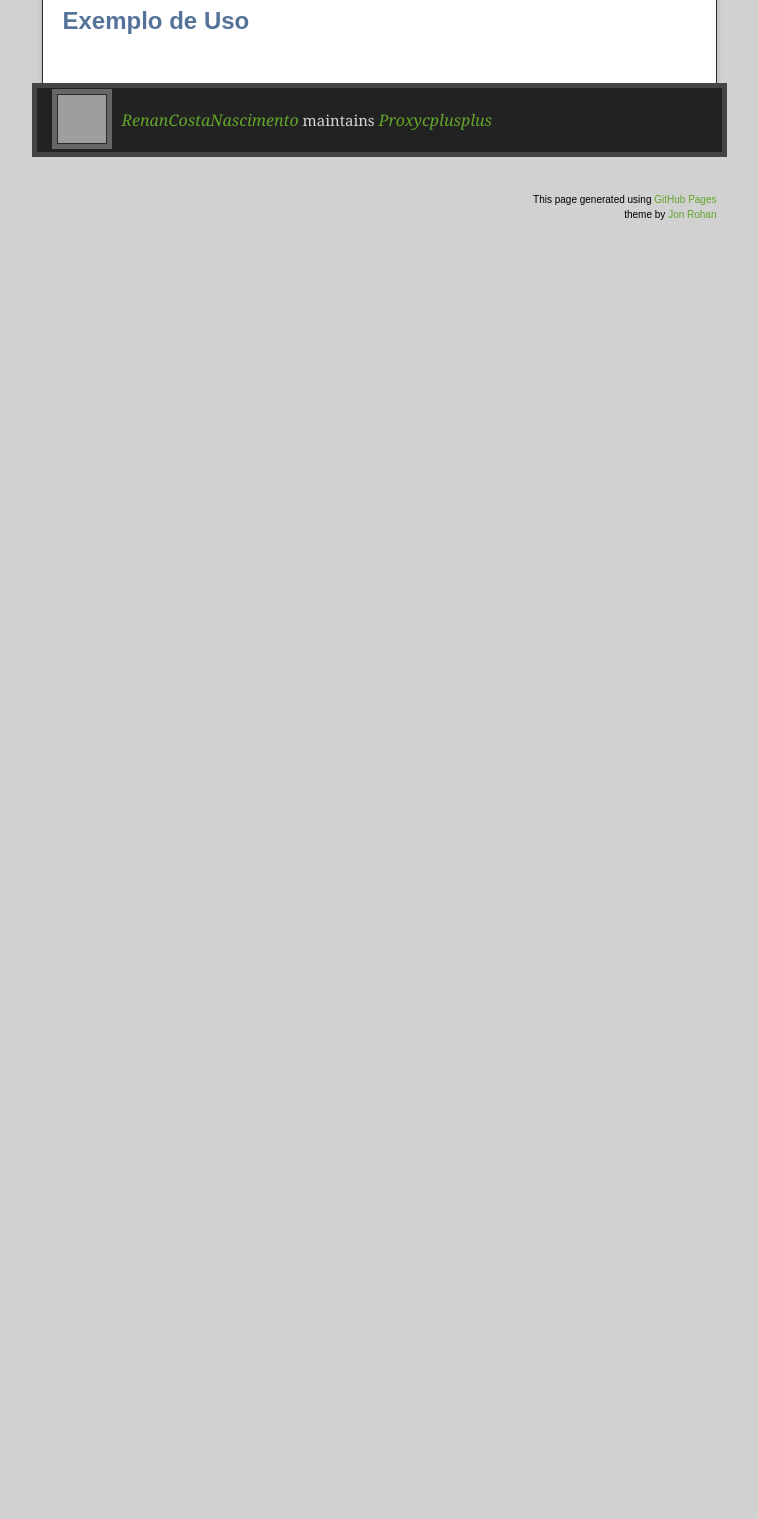
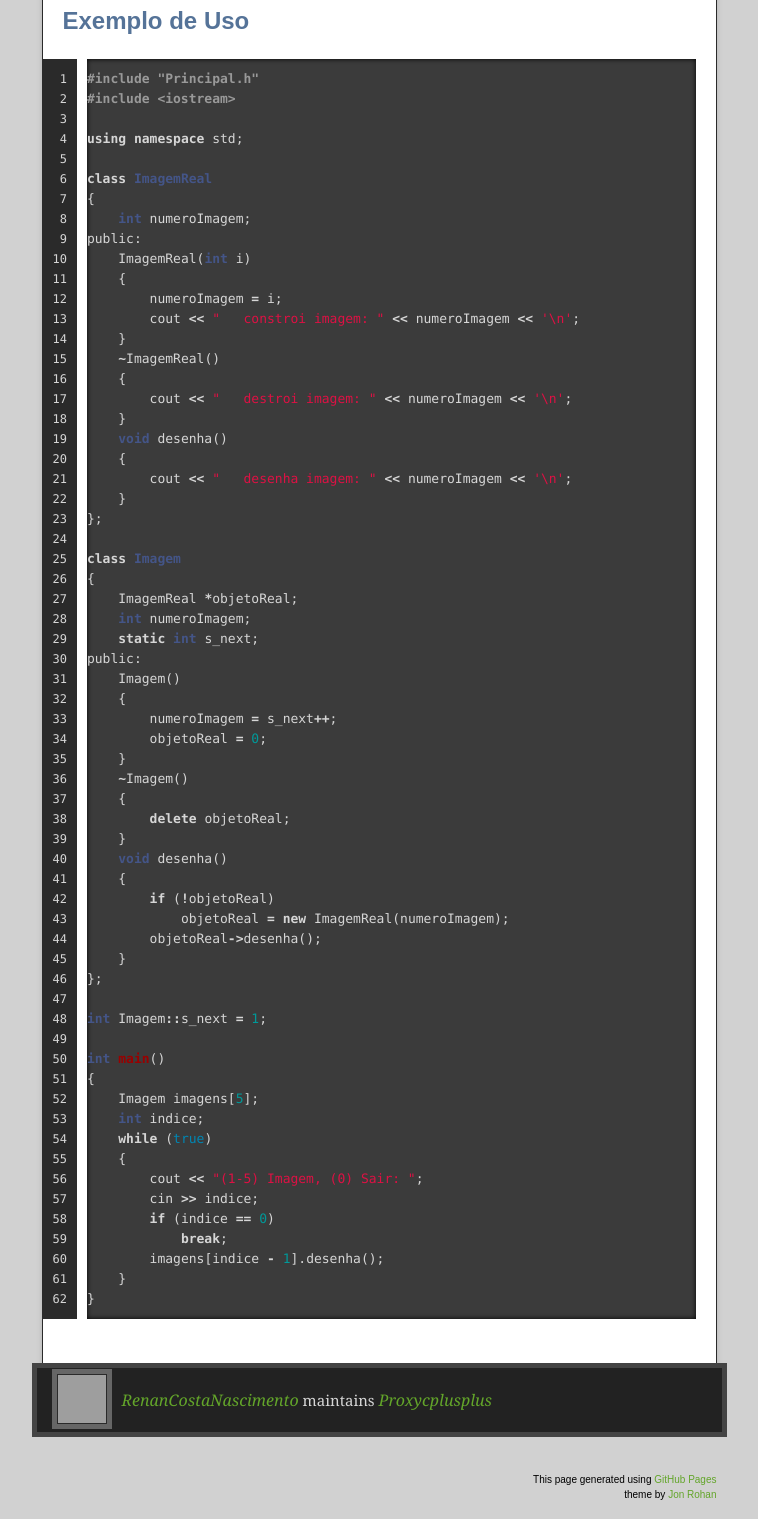
Before and after one commit to RenanCostaNascimento/ProxyCPlusPlus, a plain HTML site: page index.html in a window 1280 px wide. Shown: the part 1551-3070 px from the top of the page, without its empty margins (261-1019 px from the left). Before the commit the page ends 1863 px from the top, so only its background shows below. Drawn offline with nearby package versions, Linux system fonts and the light colour scheme; grey boxes are pictures that could not be loaded.

Commit message:
Create gh-pages branch via GitHub

```diff
--- a/index.html
+++ b/index.html
@@ -62,6 +62,70 @@
 <strong>Virtual Proxy</strong> - um virtual proxy provê uma versão simplificada de um objeto complexo. Somente quando os detalhes do objeto requisitado forem necessários é que o proxy irá instanciar o objeto real, semelhante ao Lazy Inicialization do Hibernate.</li>
 </ul><h2>
 <a name="exemplo-de-uso" class="anchor" href="#exemplo-de-uso"><span class="octicon octicon-link"></span></a>Exemplo de Uso</h2>
+
+<div class="highlight highlight-c++"><pre><span class="cp">#include "Principal.h"</span>
+<span class="cp">#include &lt;iostream&gt;</span>
+
+<span class="k">using</span> <span class="k">namespace</span> <span class="n">std</span><span class="p">;</span>
+
+<span class="k">class</span> <span class="nc">ImagemReal</span>
+<span class="p">{</span>
+    <span class="kt">int</span> <span class="n">numeroImagem</span><span class="p">;</span>
+<span class="nl">public:</span>
+    <span class="n">ImagemReal</span><span class="p">(</span><span class="kt">int</span> <span class="n">i</span><span class="p">)</span>
+    <span class="p">{</span>
+        <span class="n">numeroImagem</span> <span class="o">=</span> <span class="n">i</span><span class="p">;</span>
+        <span class="n">cout</span> <span class="o">&lt;&lt;</span> <span class="s">"   constroi imagem: "</span> <span class="o">&lt;&lt;</span> <span class="n">numeroImagem</span> <span class="o">&lt;&lt;</span> <span class="sc">'\n'</span><span class="p">;</span>
+    <span class="p">}</span>
+    <span class="o">~</span><span class="n">ImagemReal</span><span class="p">()</span>
+    <span class="p">{</span>
+        <span class="n">cout</span> <span class="o">&lt;&lt;</span> <span class="s">"   destroi imagem: "</span> <span class="o">&lt;&lt;</span> <span class="n">numeroImagem</span> <span class="o">&lt;&lt;</span> <span class="sc">'\n'</span><span class="p">;</span>
+    <span class="p">}</span>
+    <span class="kt">void</span> <span class="n">desenha</span><span class="p">()</span>
+    <span class="p">{</span>
+        <span class="n">cout</span> <span class="o">&lt;&lt;</span> <span class="s">"   desenha imagem: "</span> <span class="o">&lt;&lt;</span> <span class="n">numeroImagem</span> <span class="o">&lt;&lt;</span> <span class="sc">'\n'</span><span class="p">;</span>
+    <span class="p">}</span>
+<span class="p">};</span>
+
+<span class="k">class</span> <span class="nc">Imagem</span>
+<span class="p">{</span>
+    <span class="n">ImagemReal</span> <span class="o">*</span><span class="n">objetoReal</span><span class="p">;</span>
+    <span class="kt">int</span> <span class="n">numeroImagem</span><span class="p">;</span>
+    <span class="k">static</span> <span class="kt">int</span> <span class="n">s_next</span><span class="p">;</span>
+<span class="nl">public:</span>
+    <span class="n">Imagem</span><span class="p">()</span>
+    <span class="p">{</span>
+        <span class="n">numeroImagem</span> <span class="o">=</span> <span class="n">s_next</span><span class="o">++</span><span class="p">;</span>
+        <span class="n">objetoReal</span> <span class="o">=</span> <span class="mi">0</span><span class="p">;</span>
+    <span class="p">}</span>
+    <span class="o">~</span><span class="n">Imagem</span><span class="p">()</span>
+    <span class="p">{</span>
+        <span class="k">delete</span> <span class="n">objetoReal</span><span class="p">;</span>
+    <span class="p">}</span>
+    <span class="kt">void</span> <span class="n">desenha</span><span class="p">()</span>
+    <span class="p">{</span>
+        <span class="k">if</span> <span class="p">(</span><span class="o">!</span><span class="n">objetoReal</span><span class="p">)</span>
+            <span class="n">objetoReal</span> <span class="o">=</span> <span class="k">new</span> <span class="n">ImagemReal</span><span class="p">(</span><span class="n">numeroImagem</span><span class="p">);</span>
+        <span class="n">objetoReal</span><span class="o">-&gt;</span><span class="n">desenha</span><span class="p">();</span>
+    <span class="p">}</span>
+<span class="p">};</span>
+
+<span class="kt">int</span> <span class="n">Imagem</span><span class="o">::</span><span class="n">s_next</span> <span class="o">=</span> <span class="mi">1</span><span class="p">;</span>
+
+<span class="kt">int</span> <span class="nf">main</span><span class="p">()</span>
+<span class="p">{</span>
+    <span class="n">Imagem</span> <span class="n">imagens</span><span class="p">[</span><span class="mi">5</span><span class="p">];</span>
+    <span class="kt">int</span> <span class="n">indice</span><span class="p">;</span>
+    <span class="k">while</span> <span class="p">(</span><span class="nb">true</span><span class="p">)</span>
+    <span class="p">{</span>
+        <span class="n">cout</span> <span class="o">&lt;&lt;</span> <span class="s">"(1-5) Imagem, (0) Sair: "</span><span class="p">;</span>
+        <span class="n">cin</span> <span class="o">&gt;&gt;</span> <span class="n">indice</span><span class="p">;</span>
+        <span class="k">if</span> <span class="p">(</span><span class="n">indice</span> <span class="o">==</span> <span class="mi">0</span><span class="p">)</span>
+            <span class="k">break</span><span class="p">;</span>
+        <span class="n">imagens</span><span class="p">[</span><span class="n">indice</span> <span class="o">-</span> <span class="mi">1</span><span class="p">].</span><span class="n">desenha</span><span class="p">();</span>
+    <span class="p">}</span>
+<span class="p">}</span>
+</pre></div>
         </article>
       </div>
     </div>
```
Also changed, not shown: params.json (+1 -1 lines).
